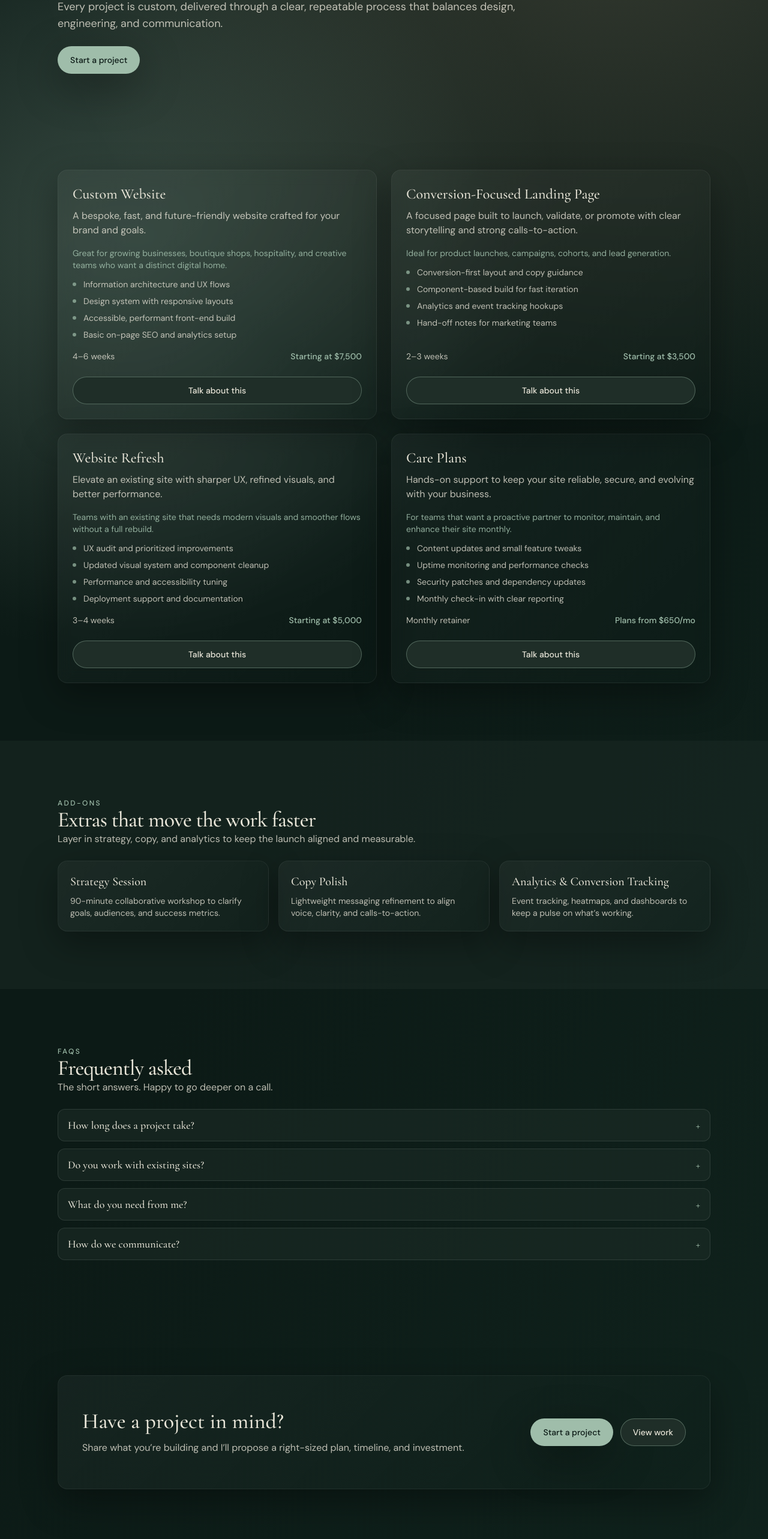
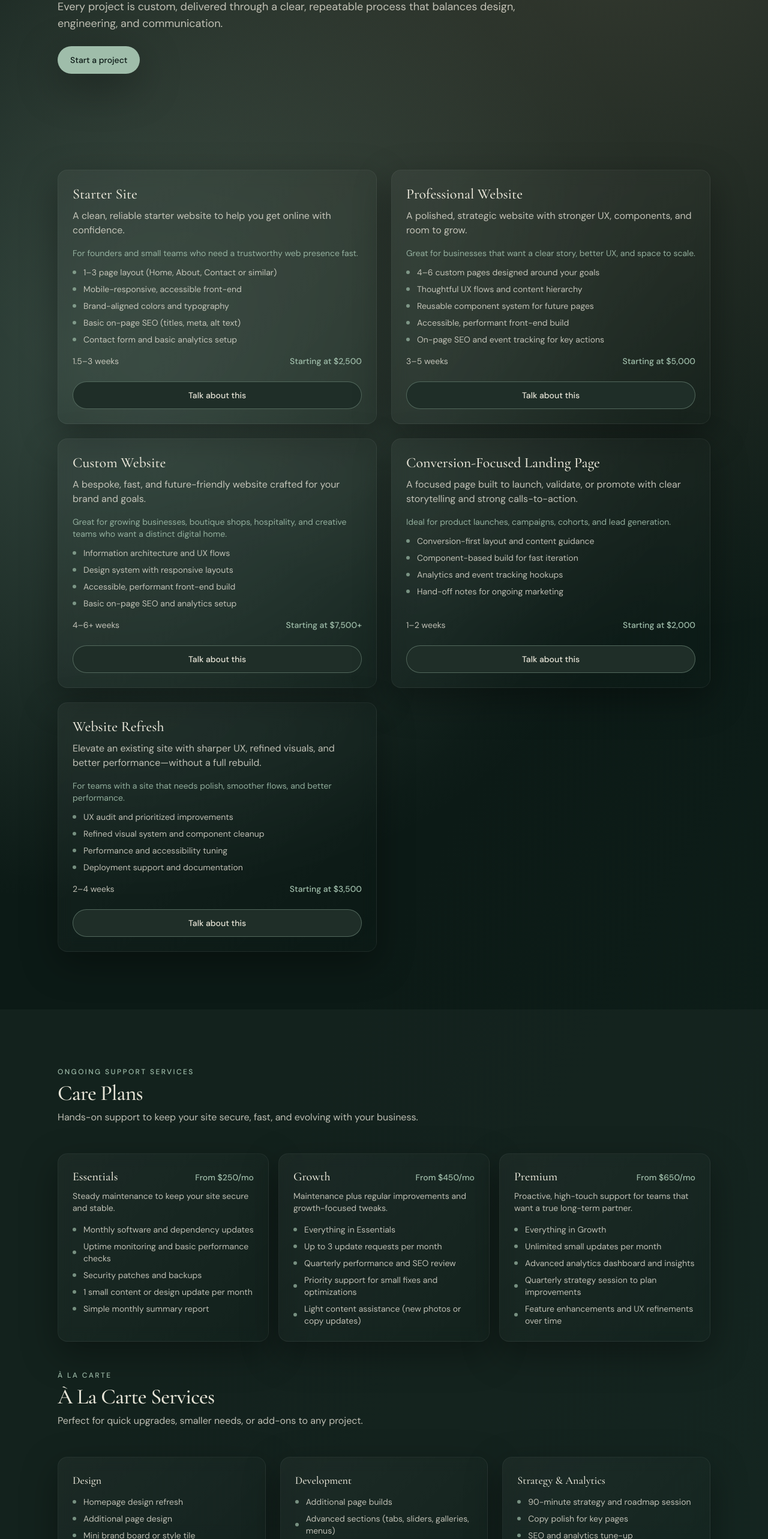
Before and after one commit to andrewliamc/smalcoda-web-solutions, a Next.js app: page /services in a window 1280 px wide. Shown: the part 234-2800 px from the top of the page at 60% size. Built offline with nearby package versions, Linux system fonts and the light colour scheme.

Commit message:
Restructuring the services and pricing page and ServiceCard components

```diff
--- a/app/services/page.tsx
+++ b/app/services/page.tsx
@@ -4,7 +4,8 @@ import PageHeader from "@/components/PageHeader";
 import Section from "@/components/Section";
 import ServiceCard from "@/components/ServiceCard";
 import Button from "@/components/Button";
-import { addOns, services } from "@/data/services";
+import Card from "@/components/Card";
+import { aLaCarteServices, carePlans, services } from "@/data/services";
 import { faqs } from "@/data/faqs";
 import type { Metadata } from "next";
 
@@ -33,23 +34,58 @@ export default function ServicesPage() {
       </Section>
 
       <Section tone="muted">
-        <Container className="space-y-6">
-          <div>
-            <p className="eyebrow">Add-ons</p>
-            <h2 className="section-heading">Extras that move the work faster</h2>
+        <Container className="space-y-12">
+          <div className="space-y-2">
+            <p className="eyebrow">Ongoing Support Services</p>
+            <h2 className="section-heading">Care Plans</h2>
             <p className="text-brand-sand/80">
-              Layer in strategy, copy, and analytics to keep the launch aligned and measurable.
+              Hands-on support to keep your site secure, fast, and evolving with your business.
             </p>
           </div>
+
           <div className="grid gap-4 md:grid-cols-3">
-            {addOns.map((addOn) => (
-              <div
-                key={addOn.title}
-                className="glass h-full rounded-2xl border border-brand-sage/20 bg-brand-moss/60 p-5"
+            {carePlans.map((plan) => (
+              <Card key={plan.title} className="h-full p-5">
+                <div className="flex items-baseline justify-between gap-3">
+                  <h3 className="text-xl font-heading text-brand-sand">{plan.title}</h3>
+                  <span className="text-sm font-medium text-brand-sage">{plan.price}</span>
+                </div>
+                <p className="mt-2 text-sm text-brand-sand/80">{plan.description}</p>
+                <ul className="mt-4 space-y-2 text-sm text-brand-sand/80">
+                  {plan.includes.map((item) => (
+                    <li key={item} className="flex items-center gap-3">
+                      <span className="h-1.5 w-1.5 shrink-0 rounded-full bg-brand-sage/70" />
+                      <span>{item}</span>
+                    </li>
+                  ))}
+                </ul>
+              </Card>
+            ))}
+          </div>
+
+          <div className="space-y-2">
+            <p className="eyebrow">À La Carte</p>
+            <h2 className="section-heading">À La Carte Services</h2>
+            <p className="text-brand-sand/80">
+              Perfect for quick upgrades, smaller needs, or add-ons to any project.
+            </p>
+          </div>
+          <div className="grid gap-6 md:grid-cols-3">
+            {aLaCarteServices.map((group) => (
+              <Card
+                key={group.title}
+                className="h-full p-5"
               >
-                <h3 className="text-xl font-heading text-brand-sand">{addOn.title}</h3>
-                <p className="mt-2 text-sm text-brand-sand/80">{addOn.description}</p>
-              </div>
+                <h4 className="text-lg font-heading text-brand-sand">{group.title}</h4>
+                <ul className="mt-3 space-y-2 text-sm text-brand-sand/80">
+                  {group.items.map((item) => (
+                    <li key={item} className="flex items-center gap-3">
+                      <span className="h-1.5 w-1.5 shrink-0 rounded-full bg-brand-sage/70" />
+                      <span>{item}</span>
+                    </li>
+                  ))}
+                </ul>
+              </Card>
             ))}
           </div>
         </Container>
--- a/data/services.ts
+++ b/data/services.ts
@@ -9,12 +9,51 @@ export type Service = {
   cta?: string;
 };
 
-export type AddOn = {
+export type CarePlan = {
   title: string;
   description: string;
+  price: string;
+  includes: string[];
+};
+
+export type ServiceGroup = {
+  title: string;
+  items: string[];
 };
 
 export const services: Service[] = [
+  {
+    id: "starter-site",
+    title: "Starter Site",
+    summary:
+      "A clean, reliable starter website to help you get online with confidence.",
+    who: "For founders and small teams who need a trustworthy web presence fast.",
+    includes: [
+      "1–3 page layout (Home, About, Contact or similar)",
+      "Mobile-responsive, accessible front-end",
+      "Brand-aligned colors and typography",
+      "Basic on-page SEO (titles, meta, alt text)",
+      "Contact form and basic analytics setup",
+    ],
+    timeline: "1.5–3 weeks",
+    price: "Starting at $2,500",
+  },
+  {
+    id: "professional-website",
+    title: "Professional Website",
+    summary:
+      "A polished, strategic website with stronger UX, components, and room to grow.",
+    who: "Great for businesses that want a clear story, better UX, and space to scale.",
+    includes: [
+      "4–6 custom pages designed around your goals",
+      "Thoughtful UX flows and content hierarchy",
+      "Reusable component system for future pages",
+      "Accessible, performant front-end build",
+      "On-page SEO and event tracking for key actions",
+    ],
+    timeline: "3–5 weeks",
+    price: "Starting at $5,000",
+  },
   {
     id: "custom-website",
     title: "Custom Website",
@@ -27,8 +66,8 @@ export const services: Service[] = [
       "Accessible, performant front-end build",
       "Basic on-page SEO and analytics setup",
     ],
-    timeline: "4–6 weeks",
-    price: "Starting at $7,500",
+    timeline: "4–6+ weeks",
+    price: "Starting at $7,500+",
   },
   {
     id: "conversion-landing",
@@ -37,60 +76,96 @@ export const services: Service[] = [
       "A focused page built to launch, validate, or promote with clear storytelling and strong calls-to-action.",
     who: "Ideal for product launches, campaigns, cohorts, and lead generation.",
     includes: [
-      "Conversion-first layout and copy guidance",
+      "Conversion-first layout and content guidance",
       "Component-based build for fast iteration",
       "Analytics and event tracking hookups",
-      "Hand-off notes for marketing teams",
+      "Hand-off notes for ongoing marketing",
     ],
-    timeline: "2–3 weeks",
-    price: "Starting at $3,500",
+    timeline: "1–2 weeks",
+    price: "Starting at $2,000",
   },
   {
     id: "website-refresh",
     title: "Website Refresh",
     summary:
-      "Elevate an existing site with sharper UX, refined visuals, and better performance.",
-    who: "Teams with an existing site that needs modern visuals and smoother flows without a full rebuild.",
+      "Elevate an existing site with sharper UX, refined visuals, and better performance—without a full rebuild.",
+    who: "For teams with a site that needs polish, smoother flows, and better performance.",
     includes: [
       "UX audit and prioritized improvements",
-      "Updated visual system and component cleanup",
+      "Refined visual system and component cleanup",
       "Performance and accessibility tuning",
       "Deployment support and documentation",
     ],
-    timeline: "3–4 weeks",
-    price: "Starting at $5,000",
-  },
-  {
-    id: "care-plans",
-    title: "Care Plans",
-    summary:
-      "Hands-on support to keep your site reliable, secure, and evolving with your business.",
-    who: "For teams that want a proactive partner to monitor, maintain, and enhance their site monthly.",
-    includes: [
-      "Content updates and small feature tweaks",
-      "Uptime monitoring and performance checks",
-      "Security patches and dependency updates",
-      "Monthly check-in with clear reporting",
-    ],
-    timeline: "Monthly retainer",
-    price: "Plans from $650/mo",
+    timeline: "2–4 weeks",
+    price: "Starting at $3,500",
   },
 ];
 
-export const addOns: AddOn[] = [
+export const carePlans: CarePlan[] = [
   {
-    title: "Strategy Session",
-    description:
-      "90-minute collaborative workshop to clarify goals, audiences, and success metrics.",
+    title: "Essentials",
+    description: "Steady maintenance to keep your site secure and stable.",
+    price: "From $250/mo",
+    includes: [
+      "Monthly software and dependency updates",
+      "Uptime monitoring and basic performance checks",
+      "Security patches and backups",
+      "1 small content or design update per month",
+      "Simple monthly summary report",
+    ],
   },
   {
-    title: "Copy Polish",
-    description:
-      "Lightweight messaging refinement to align voice, clarity, and calls-to-action.",
+    title: "Growth",
+    description: "Maintenance plus regular improvements and growth-focused tweaks.",
+    price: "From $450/mo",
+    includes: [
+      "Everything in Essentials",
+      "Up to 3 update requests per month",
+      "Quarterly performance and SEO review",
+      "Priority support for small fixes and optimizations",
+      "Light content assistance (new photos or copy updates)",
+    ],
   },
   {
-    title: "Analytics & Conversion Tracking",
-    description:
-      "Event tracking, heatmaps, and dashboards to keep a pulse on what’s working.",
+    title: "Premium",
+    description: "Proactive, high-touch support for teams that want a true long-term partner.",
+    price: "From $650/mo",
+    includes: [
+      "Everything in Growth",
+      "Unlimited small updates per month",
+      "Advanced analytics dashboard and insights",
+      "Quarterly strategy session to plan improvements",
+      "Feature enhancements and UX refinements over time",
+    ],
   },
 ];
+
+export const aLaCarteServices: ServiceGroup[] = [
+  {
+    title: "Design",
+    items: [
+      "Homepage design refresh",
+      "Additional page design",
+      "Mini brand board or style tile",
+      "Expanded component or section design",
+    ],
+  },
+  {
+    title: "Development",
+    items: [
+      "Additional page builds",
+      "Advanced sections (tabs, sliders, galleries, menus)",
+      "Accessibility and performance optimization passes",
+      "CMS setup for blogs, menus, or portfolios",
+    ],
+  },
+  {
+    title: "Strategy & Analytics",
+    items: [
+      "90-minute strategy and roadmap session",
+      "Copy polish for key pages",
+      "SEO and analytics tune-up",
+      "Custom dashboards and event tracking",
+    ],
+  },
+];
```
